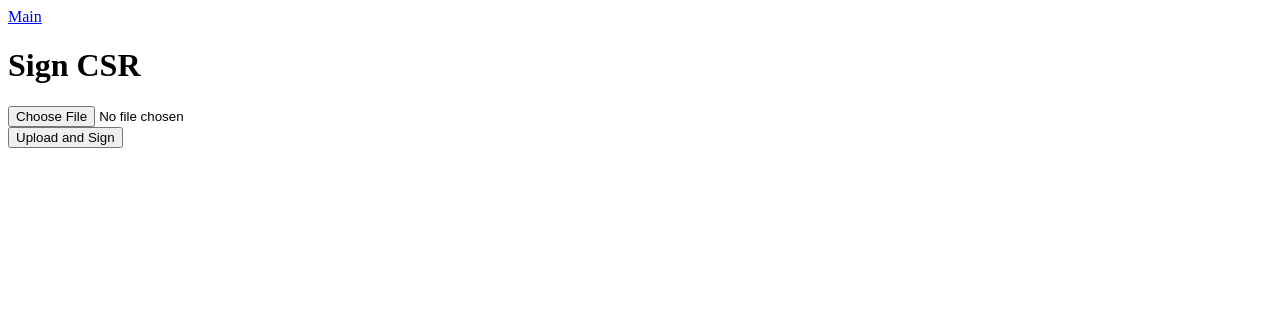
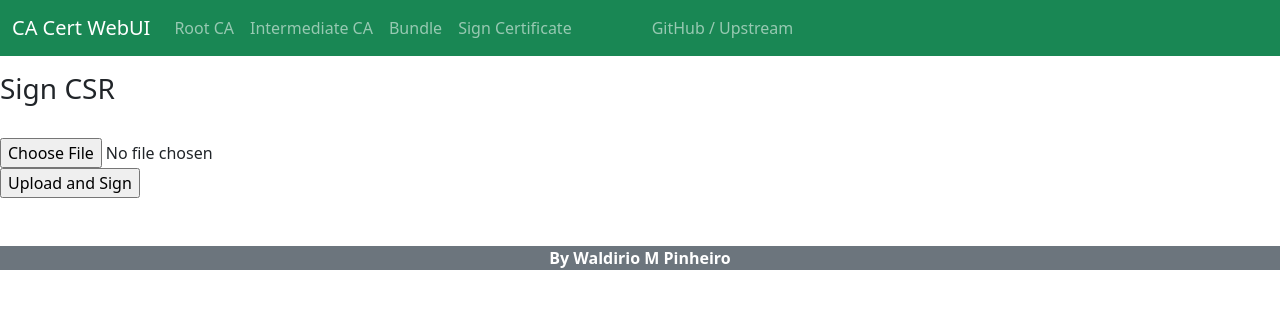
Before and after one commit to Qikfix/cacert-webui, a Flask app: page /sign_csr in a window 1280 px wide. Shown: the top 309 px of the page. Run offline with Flask 3, Linux system fonts and the light colour scheme.

Commit message:
Bootstrap

```diff
--- a/app.py
+++ b/app.py
@@ -25,17 +25,18 @@ def sign_csr():
     if request.method == "GET":
         # download_bundle_from_intermediate()
 
-        # if request.args.get('view') == "yes":
-        #     print("here we are")
-        #     response = view_bundle_from_intermediate()
-        #     return render_template("download_bundle.html", response = response)
+        response = None
+        if request.args.get('view') == "yes":
+            print("here we are")
+            response = verify_signed_certificate()
+            # return render_template("download_bundle.html", response = response)
 
         if os.path.exists("static/signed.crt"):
             is_file = True
         else:
             is_file = False
 
-        return render_template('sign_csr.html', is_file=is_file)
+        return render_template('sign_csr.html', is_file=is_file, response=response)
 
     if request.method == 'POST':
         files = request.files.getlist('file[]')
@@ -50,14 +51,14 @@ def download_bundle():
     docstring here
     """
     if request.method == "GET":
-        download_bundle_from_intermediate()
+        response = download_bundle_from_intermediate()
 
         if request.args.get('view') == "yes":
             print("here we are")
             response = view_bundle_from_intermediate()
             return render_template("download_bundle.html", response = response)
 
-        return render_template('download_bundle.html')
+        return render_template('download_bundle.html', response=response)
 
 
 @app.route("/delete_intermediate", methods=['GET', 'POST'])
@@ -72,7 +73,7 @@ def delete_intermediate():
         delete_response = delete_root_folder(response, main_dir + "/intermediate")
         if delete_response is not True:
             return render_template('error.html', msg=delete_response)
-        return redirect('/')
+        return redirect('/intermediate_ca')
 
 
 @app.route("/delete_root", methods=['GET', 'POST'])
@@ -87,7 +88,7 @@ def delete_root():
         delete_response = delete_root_folder(response, main_dir)
         if delete_response is not True:
             return render_template('error.html', msg=delete_response)
-        return redirect('/')
+        return redirect('/root_ca')
 
 @app.route("/verify_intermediate_against_root", methods=['GET', 'POST'])
 def verify_intermediate_against_root():
@@ -157,7 +158,7 @@ def root():
         create_the_root_key(main_dir, "private/ca.key.pem", password="waldirio123")
         create_the_root_certificate(main_dir)
         # result_verify = verify_the_root_certificate(main_dir)
-        return redirect("/")
+        return redirect("/root_ca")
 
     return render_template('root.html')
 
@@ -197,7 +198,7 @@ def intermediate():
         # Create the certificate chain file
         create_the_certificate_chain(main_dir)
 
-        return redirect("/")
+        return redirect("/intermediate_ca")
 
     return render_template('intermediate.html')
 
@@ -208,3 +209,31 @@ def index():
     docstring here
     """
     return render_template('index.html')
+
+@app.route("/web")
+def web():
+    """
+    docstring here
+    """
+    return render_template('web_template.html')
+
+@app.route("/root_ca")
+def root_ca():
+    """
+    docstring here
+    """
+    return render_template('root_ca.html')
+
+@app.route("/intermediate_ca")
+def intermediate_ca():
+    """
+    docstring here
+    """
+    return render_template('intermediate_ca.html')
+
+@app.route("/github")
+def github():
+    """
+    docstring here
+    """
+    return render_template('github.html')
--- a/cacert/cacert.py
+++ b/cacert/cacert.py
@@ -16,6 +16,34 @@ file_loader = FileSystemLoader('templates')
 env = Environment(loader=file_loader)
 
 UPLOAD_FOLDER = "uploads"
+
+def verify_signed_certificate():
+    """
+    docstring here
+    """
+    try:
+        command = [
+            "openssl",
+            "x509",
+            "-noout",
+            "-text",
+            "-in",
+            "/tmp/signed.crt"
+        ]
+        result = subprocess.run(command, capture_output=True, text=True, check=True)
+        print(result.stdout)
+
+    except subprocess.CalledProcessError as e:
+        print(e)
+    except FileNotFoundError:
+        print("openssl not found")
+
+    try:
+        if result.stdout:
+            return result.stdout
+    except:
+        return "Nothing here yet!"
+
 
 def sign_csr_cert():
     # openssl x509 -req -in ../satellite_cert/satellite_cert_csr.pem -CA certs/ca.cert.pem -CAkey private/ca.key.pem -out /tmp/satellite_cert/satellite.crt -days 500 -sha256
@@ -402,10 +430,18 @@ def download_bundle_from_intermediate():
     if os.path.exists("static/ca-chain.cert.pem"):
         print("removing and copying")
         os.remove("static/ca-chain.cert.pem")
-        shutil.copy(main_dir + "/intermediate/certs/ca-chain.cert.pem", "static/ca-chain.cert.pem")
+        try:
+            shutil.copy(main_dir + "/intermediate/certs/ca-chain.cert.pem", "static/ca-chain.cert.pem")
+        except FileNotFoundError as err:
+            return err
     else:
         print("just copying")
-        shutil.copy(main_dir + "/intermediate/certs/ca-chain.cert.pem", "static/ca-chain.cert.pem")
+        # shutil.copy(main_dir + "/intermediate/certs/ca-chain.cert.pem", "static/ca-chain.cert.pem")
+        try:
+            shutil.copy(main_dir + "/intermediate/certs/ca-chain.cert.pem", "static/ca-chain.cert.pem")
+        except FileNotFoundError as err:
+            return err
+
 
 def view_bundle_from_intermediate():
     with open("static/ca-chain.cert.pem", "r") as file:
--- a/run.py
+++ b/run.py
@@ -1,3 +1,3 @@
 import os
-print(f"FULL CoMMAND HERE: openssl x509 -req -in /tmp/uploaded_cert_csr.pem -CA /tmp/wally/certs/ca.cert.pem -CAkey /tmp/wally/private/ca.key.pem -out /tmp/signed.crt -days 500 -sha256 -passin pass:waldirio123")
-os.system("openssl x509 -req -in /tmp/uploaded_cert_csr.pem -CA /tmp/wally/certs/ca.cert.pem -CAkey /tmp/wally/private/ca.key.pem -out /tmp/signed.crt -days 500 -sha256 -passin pass:waldirio123")
+print(f"FULL CoMMAND HERE: openssl x509 -req -in /tmp/uploaded_cert_csr.pem -CA /tmp/wally/certs/ca.cert.pem -CAkey /tmp/wally/private/ca.key.pem -out /tmp/signed.crt -days 500 -sha256 -passin pass:waldirio123 -CAcreateserial")
+os.system("openssl x509 -req -in /tmp/uploaded_cert_csr.pem -CA /tmp/wally/certs/ca.cert.pem -CAkey /tmp/wally/private/ca.key.pem -out /tmp/signed.crt -days 500 -sha256 -passin pass:waldirio123 -CAcreateserial")
--- a/templates/intermediate.html
+++ b/templates/intermediate.html
@@ -1,3 +1,7 @@
+{% extends 'web_template.html' %}
+
+{% block content %}
+
 <a href="/">Main</a>
 <br><br>
 Intermediate
@@ -21,3 +25,5 @@ Intermediate
   <button type="submit">Submit</button>
 
 </form>
+
+{% endblock %}
--- a/templates/root.html
+++ b/templates/root.html
@@ -1,3 +1,7 @@
+{% extends 'web_template.html' %}
+
+{% block content %}
+
 <a href="/">Main</a>
 <br><br>
 Root
@@ -21,3 +25,5 @@ Root
   <button type="submit">Submit</button>
 
 </form>
+
+{% endblock %}
--- a/templates/sign_csr.html
+++ b/templates/sign_csr.html
@@ -1,6 +1,8 @@
-<a href="/">Main</a>
+{% extends 'web_template.html' %}
+
+{% block content %}
+<h3>Sign CSR</h3>
 <br>
-<h1>Sign CSR</h1>
 
 <form action="/sign_csr" method="post" enctype="multipart/form-data">
 
@@ -11,5 +13,18 @@
 </form>
 
 {% if is_file %}
+<br>
 Download Signed Cert <a href="/static/signed.crt">Here</a>
+<br>
+View Signed Cert <a href="/sign_csr?view=yes">Here</a>
+
+{% if response %}
+<hr>
+<pre>
+{{ response }}
+</pre>
 {% endif %}
+
+{% endif %}
+
+{% endblock %}
--- /dev/null
+++ b/templates/web_template.html
@@ -0,0 +1,84 @@
+<!doctype html>
+<html lang="en">
+  <head>
+    <!-- Required meta tags -->
+    <meta charset="utf-8">
+    <meta name="viewport" content="width=device-width, initial-scale=1">
+
+    <!-- Bootstrap CSS -->
+    <link href="https://cdn.jsdelivr.net/npm/bootstrap@5.0.2/dist/css/bootstrap.min.css" rel="stylesheet" integrity="sha384-EVSTQN3/azprG1Anm3QDgpJLIm9Nao0Yz1ztcQTwFspd3yD65VohhpuuCOmLASjC" crossorigin="anonymous">
+
+    <title>{% block title%}{% endblock %}</title>
+  </head>
+  <body>
+
+<nav class="navbar fixed-top navbar-expand-lg navbar-dark bg-success">
+  <div class="container-fluid">
+    <a class="navbar-brand" href="/">CA Cert WebUI</a>
+    <button class="navbar-toggler" type="button" data-bs-toggle="collapse" data-bs-target="#navbarSupportedContent" aria-controls="navbarSupportedContent" aria-expanded="false" aria-label="Toggle navigation">
+      <span class="navbar-toggler-icon"></span>
+    </button>
+    <div class="collapse navbar-collapse" id="navbarSupportedContent">
+      <ul class="navbar-nav me-auto mb-2 mb-lg-0">
+
+        <li class="nav-item">
+          <a class="nav-link" href="/root_ca">Root CA</a>
+        </li>
+        <li class="nav-item">
+          <a class="nav-link" href="/intermediate_ca">Intermediate CA</a>
+        </li>
+        <li class="nav-item">
+          <a class="nav-link" href="/download_bundle">Bundle</a>
+        </li>
+        <li class="nav-item">
+          <a class="nav-link" href="/sign_csr">Sign Certificate</a>
+        </li>
+        <li class="nav-item">
+          <a class="nav-link" href="#"></a>
+        </li>
+        <li class="nav-item">
+          <a class="nav-link" href="#"></a>
+        </li>
+        <li class="nav-item">
+          <a class="nav-link" href="#"></a>
+        </li>
+        <li class="nav-item">
+          <a class="nav-link" href="#"></a>
+        </li>
+        <li class="nav-item">
+          <a class="nav-link" href="/github">GitHub / Upstream</a>
+        </li>
+
+      </ul>
+      <!-- <form class="d-flex">
+        <input class="form-control me-2" type="search" placeholder="Search" aria-label="Search">
+        <button class="btn btn-outline-success" type="submit">Search</button>
+      </form> -->
+    </div>
+  </div>
+</nav>
+<br>
+<br>
+<br>
+{% block content%}{% endblock %}
+
+<br><br>
+
+    <!-- Optional JavaScript; choose one of the two! -->
+
+    <!-- Option 1: Bootstrap Bundle with Popper -->
+    <script src="https://cdn.jsdelivr.net/npm/bootstrap@5.0.2/dist/js/bootstrap.bundle.min.js" integrity="sha384-MrcW6ZMFYlzcLA8Nl+NtUVF0sA7MsXsP1UyJoMp4YLEuNSfAP+JcXn/tWtIaxVXM" crossorigin="anonymous"></script>
+
+    <!-- Option 2: Separate Popper and Bootstrap JS -->
+    <!--
+    <script src="https://cdn.jsdelivr.net/npm/@popperjs/core@2.9.2/dist/umd/popper.min.js" integrity="sha384-IQsoLXl5PILFhosVNubq5LC7Qb9DXgDA9i+tQ8Zj3iwWAwPtgFTxbJ8NT4GN1R8p" crossorigin="anonymous"></script>
+    <script src="https://cdn.jsdelivr.net/npm/bootstrap@5.0.2/dist/js/bootstrap.min.js" integrity="sha384-cVKIPhGWiC2Al4u+LWgxfKTRIcfu0JTxR+EQDz/bgldoEyl4H0zUF0QKbrJ0EcQF" crossorigin="anonymous"></script>
+    -->
+    <!-- Footer of the homepage -->
+
+    <div class="text-center bg-secondary text-white text-decoration-none">
+        <p><b>By Waldirio M Pinheiro</b></p>
+    </div>
+
+  </body>
+</html>
```
Also changed, not shown: templates/delete_intermediate.html (+5 -3 lines), templates/delete_root.html (+6 -3 lines), templates/download_bundle.html (+9 -8 lines), templates/error.html (+5 -3 lines), templates/github.html (added, +15 -0 lines), templates/index.html (+18 -11 lines), templates/intermediate_ca.html (added, +11 -0 lines), templates/root_ca.html (added, +10 -0 lines), templates/verify.html (+5 -3 lines).
